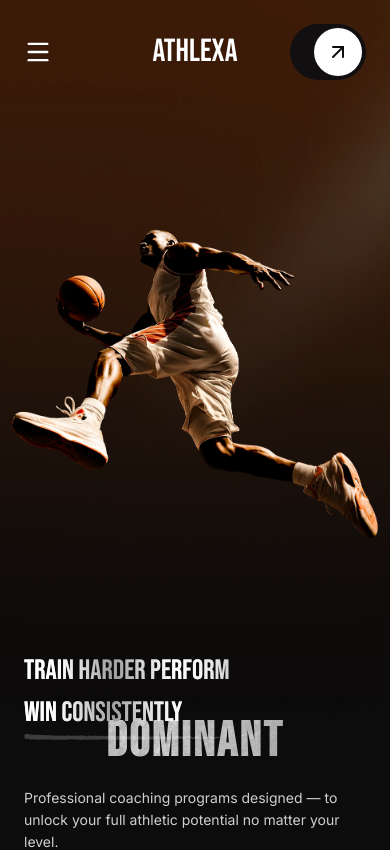
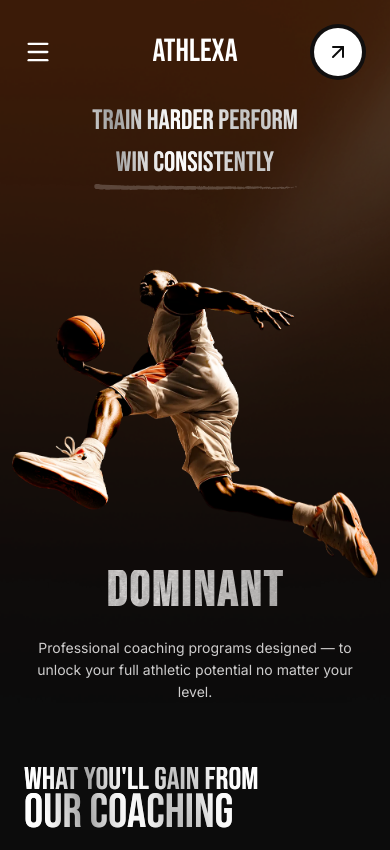
Before and after one commit to tmsakil19/athlexa, a Next.js app: page / in a window 390 px wide. Shown: the top 850 px of the page. Built offline with nearby package versions, Linux system fonts and the light colour scheme.

Commit message:
refactor: adjust padding in Navbar CTA button for improved layout

```diff
--- a/src/components/hero/HeroSection.tsx
+++ b/src/components/hero/HeroSection.tsx
@@ -11,24 +11,11 @@ export function HeroSection() {
 
       {/* Main hero wrapper */}
       <div className="relative mx-auto max-w-[1440px]">
-        {/* ========== PLAYER IMAGE ========== */}
-        <div className="pointer-events-none relative z-[5] flex justify-center lg:absolute lg:inset-x-0 lg:top-[140px]">
-          <div className="relative mt-[100px] h-[450px] w-[400px] sm:h-[500px] sm:w-[400px] md:size-[600px] lg:mx-auto lg:mt-0 lg:ml-[calc(54.17%-488px)] lg:h-[804px] lg:w-[977px]">
-            <Image
-              src={heroConfig.playerImage}
-              alt="Basketball player"
-              fill
-              className="object-contain object-bottom"
-              priority
-            />
-          </div>
-        </div>
 
         {/* ========== HERO HEADING (top-left, over player) ========== */}
         <div className="relative z-10 px-6 pt-[100px] md:px-10 lg:px-[160px] lg:pt-[170px]">
-
           <h1
-            className="font-bebas text-[28px] leading-normal sm:text-[32px] md:text-[36px]"
+            className="font-bebas text-[28px] text-center lg:text-start leading-normal sm:text-[32px] md:text-[36px]"
           >
             <span className="block" style={{
               backgroundImage: "var(--gradient-metallic)",
@@ -47,7 +34,20 @@ export function HeroSection() {
               {heroConfig.headingLine2}
             </span>
           </h1>
-          <TextBottomBorderIcon />
+          <TextBottomBorderIcon className="mx-auto lg:mx-0" />
+        </div>
+
+        {/* ========== PLAYER IMAGE ========== */}
+        <div className="pointer-events-none relative z-[5] flex justify-center lg:absolute lg:inset-x-0 lg:top-[140px]">
+          <div className="relative h-[400px] w-[400px] md:size-[600px] lg:mx-auto lg:mt-0 lg:ml-[calc(54.17%-488px)] lg:h-[804px] lg:w-[977px]">
+            <Image
+              src={heroConfig.playerImage}
+              alt="Basketball player"
+              fill
+              className="object-contain object-bottom"
+              priority
+            />
+          </div>
         </div>
 
         {/* ========== THUMBNAIL IMAGES (right side, desktop) ========== */}
@@ -98,7 +98,7 @@ export function HeroSection() {
 
         {/* ========== MOBILE DESCRIPTION ========== */}
         <div className="px-6 pt-6 md:px-10 lg:hidden">
-          <p className="font-inter text-[14px] leading-[22px] text-white opacity-80 sm:text-[16px] sm:leading-6">
+          <p className="font-inter text-center text-[14px] leading-[22px] text-white opacity-80 sm:text-[16px] sm:leading-6">
             Professional coaching programs designed — to unlock your full
             athletic potential no matter your level.
           </p>
--- a/src/components/layout/Navbar.tsx
+++ b/src/components/layout/Navbar.tsx
@@ -41,7 +41,7 @@ export function Navbar() {
       {/* CTA Button */}
       <a
         href={navigationConfig.ctaHref}
-        className="flex items-center gap-4 rounded-full bg-brand-dark py-1 pr-1 pl-6"
+        className="flex items-center gap-4 rounded-full bg-brand-dark py-1 pr-1 pl-1 md:pl-6"
       >
 
         <span className="hidden font-manrope text-[18px] font-semibold leading-[27px] text-white md:block">
```
